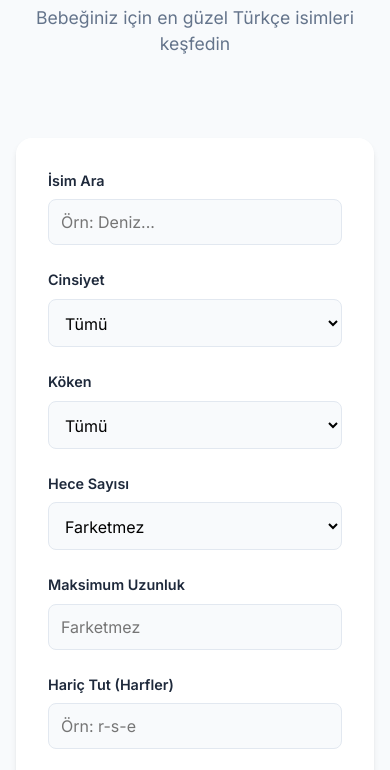
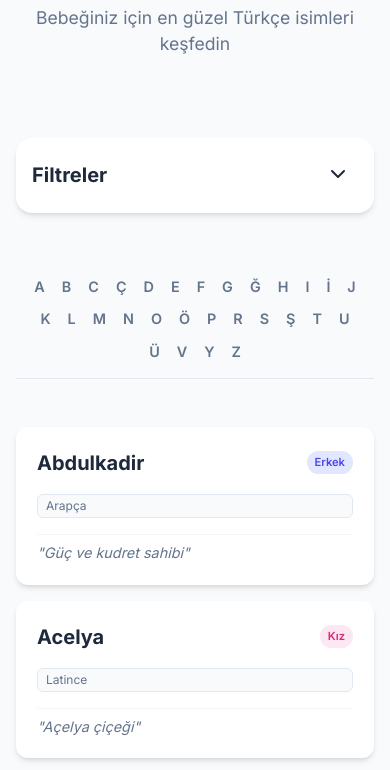
Before and after one commit to celalkucukbulut/BabyNameFinder, a plain HTML site: page index.html in a window 390 px wide. Shown: the part 67-837 px from the top of the page. Drawn offline with Linux system fonts and the light colour scheme.

Commit message:
mobile screens fixed

```diff
--- a/index.html
+++ b/index.html
@@ -17,6 +17,16 @@
         </header>
 
         <section class="filters">
+            <div class="filter-header">
+                <h2>Filtreler</h2>
+                <button id="toggle-filters" class="toggle-btn" aria-label="Filtreleri Aç/Kapat">
+                    <svg width="24" height="24" viewBox="0 0 24 24" fill="none" stroke="currentColor" stroke-width="2"
+                        stroke-linecap="round" stroke-linejoin="round">
+                        <polyline points="6 9 12 15 18 9"></polyline>
+                    </svg>
+                </button>
+            </div>
+            <div class="filter-content">
                 <div class="filter-group">
                     <label for="search">İsim Ara</label>
                     <input type="text" id="search" placeholder="Örn: Deniz...">
@@ -71,15 +81,16 @@
                 <div class="filter-group">
                     <button id="clear-filters" class="clear-btn">Filtreleri Temizle</button>
                 </div>
+            </div>
         </section>
+
+        <div id="alphabet-nav" class="alphabet-nav">
+            <!-- Letters will be injected here -->
+        </div>
 
         <main id="results" class="results-grid">
             <!-- Name cards will be injected here -->
         </main>
-
-        <div id="alphabet-nav" class="alphabet-nav">
-            <!-- Letters will be injected here -->
-        </div>
     </div>
 
     <script src="names.js"></script>
--- a/script.js
+++ b/script.js
@@ -179,6 +179,16 @@ document.addEventListener('DOMContentLoaded', () => {
         filterNames();
     });
 
+    // Toggle filters on mobile
+    const toggleFiltersBtn = document.getElementById('toggle-filters');
+    const filtersSection = document.querySelector('.filters');
+
+    if (toggleFiltersBtn) {
+        toggleFiltersBtn.addEventListener('click', () => {
+            filtersSection.classList.toggle('expanded');
+        });
+    }
+
     // Initial render
     renderNames(namesData);
     generateAlphabetNav();
--- a/style.css
+++ b/style.css
@@ -38,6 +38,7 @@ body {
 
 header {
     grid-column: 1 / -1;
+    grid-row: 1;
     text-align: center;
     margin-bottom: 3rem;
     animation: fadeInDown 0.8s ease-out;
@@ -59,19 +60,49 @@ h1 {
 }
 
 .filters {
-    grid-column: 1 / -1;
+    grid-column: 1 / 2;
+    grid-row: 2;
     background: var(--card-bg);
     padding: 2rem;
     border-radius: var(--border-radius);
     box-shadow: var(--shadow);
-    display: grid;
-    grid-template-columns: repeat(auto-fit, minmax(200px, 1fr));
-    gap: 1.5rem;
-    margin-bottom: 2rem;
+    margin-bottom: 0.5rem;
     animation: fadeInUp 0.8s ease-out 0.2s backwards;
     position: sticky;
     top: 0;
     z-index: 100;
+}
+
+.filter-header {
+    display: none;
+    justify-content: space-between;
+    align-items: center;
+    margin-bottom: 1rem;
+}
+
+.filter-header h2 {
+    font-size: 1.25rem;
+    font-weight: 700;
+    margin: 0;
+}
+
+.toggle-btn {
+    background: none;
+    border: none;
+    cursor: pointer;
+    padding: 0.5rem;
+    color: var(--text-color);
+    transition: transform 0.3s ease;
+}
+
+.filters.expanded .toggle-btn {
+    transform: rotate(180deg);
+}
+
+.filter-content {
+    display: grid;
+    grid-template-columns: repeat(auto-fit, minmax(200px, 1fr));
+    gap: 1.5rem;
 }
 
 .filter-group {
@@ -134,6 +165,7 @@ input:focus {
 /* Results Grid */
 .results-grid {
     grid-column: 1 / 2;
+    grid-row: 3;
     display: grid;
     grid-template-columns: repeat(auto-fill, minmax(200px, 1fr));
     gap: 1rem;
@@ -237,27 +269,26 @@ input:focus {
 /* Alphabet Navigation */
 .alphabet-nav {
     grid-column: 2 / 3;
+    grid-row: 3;
     position: sticky;
-    top: 2rem;
+    top: 0;
     display: flex;
     flex-direction: column;
-    gap: 2px;
+    gap: 1px;
     background: var(--card-bg);
-    padding: 0.5rem;
+    padding: 0.25rem;
     border-radius: 12px;
     box-shadow: var(--shadow);
     z-index: 10;
-    max-height: calc(100vh - 4rem);
-    overflow-y: auto;
-    min-width: 40px;
+    min-width: 36px;
 }
 
 .alphabet-link {
     text-decoration: none;
     color: var(--text-light);
-    font-size: 0.8rem;
+    font-size: 0.75rem;
     font-weight: 600;
-    padding: 4px;
+    padding: 2px;
     border-radius: 6px;
     transition: all 0.2s;
     text-align: center;
@@ -310,27 +341,55 @@ input:focus {
     }
 
     .filters {
+        padding: 1rem;
+        margin-bottom: 0;
+        grid-row: auto;
+    }
+
+    .filter-header {
+        display: flex;
+        margin-bottom: 0;
+    }
+
+    .filter-content {
+        display: none;
         grid-template-columns: 1fr;
+        margin-top: 1rem;
+    }
+
+    .filters.expanded .filter-content {
+        display: grid;
     }
 
     .alphabet-nav {
         grid-column: 1 / -1;
+        grid-row: auto;
         position: sticky;
-        top: 0;
+        top: 80px;
         width: 100%;
         flex-direction: row;
-        overflow-x: auto;
+        flex-wrap: wrap;
+        justify-content: center;
         padding: 10px;
         margin-bottom: 1rem;
+        margin-top: 1rem;
         border-radius: 0;
         background: var(--bg-color);
         box-shadow: none;
         border-bottom: 1px solid #e2e8f0;
+        max-height: none;
+        overflow-y: visible;
+        z-index: 50;
     }
 
     .alphabet-link {
-        padding: 5px 10px;
-        font-size: 1rem;
+        padding: 5px 8px;
+        font-size: 0.9rem;
         flex-shrink: 0;
     }
+
+    .results-grid {
+        grid-row: auto;
+        margin-top: 0;
+    }
 }
```
Lines whose indentation alone changed are shown as unchanged.
